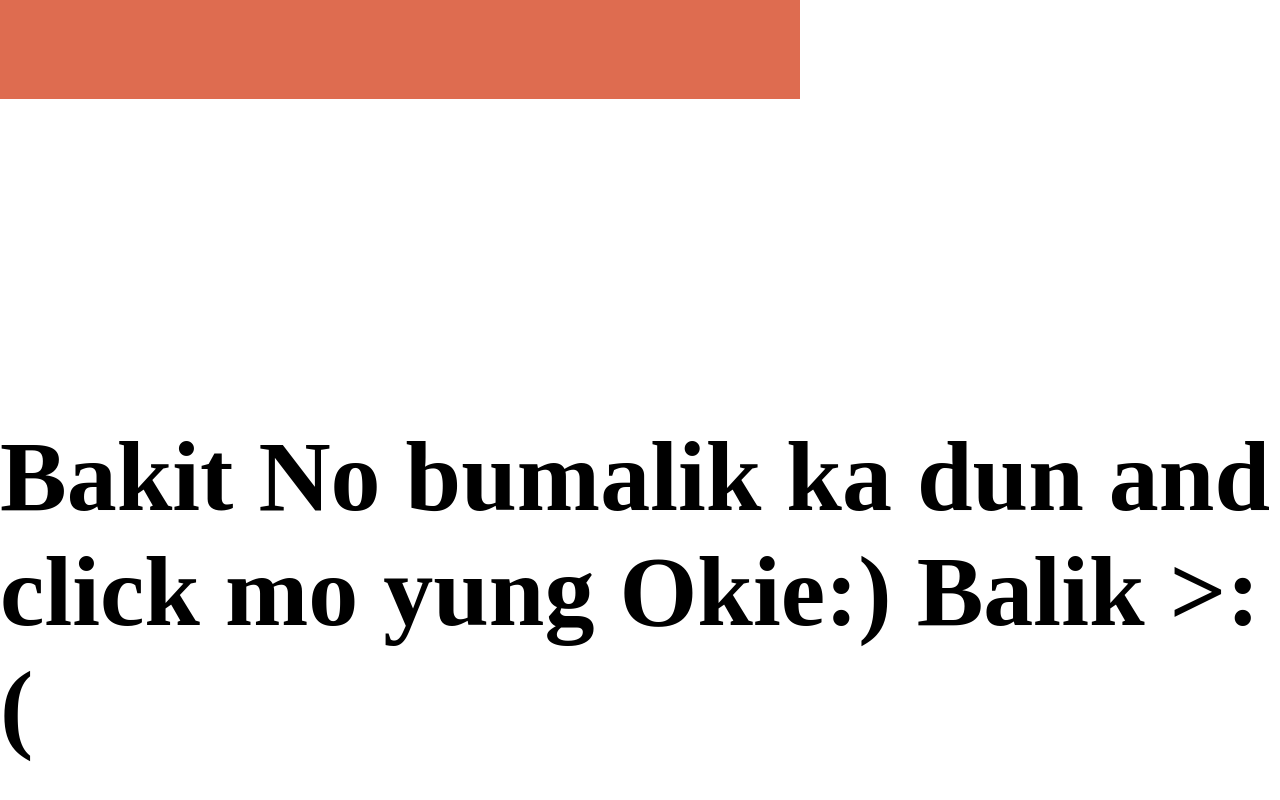
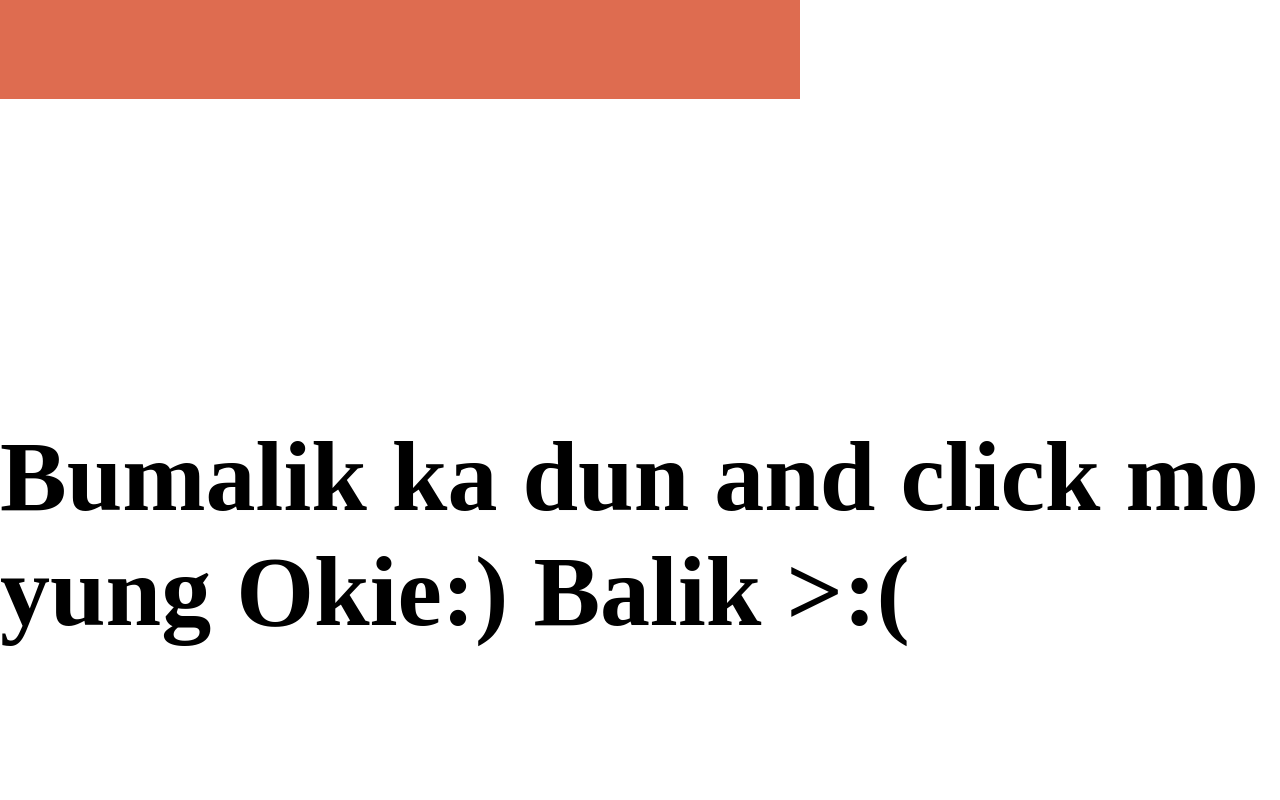
Before and after one commit to JHAY2R4/JHAY2R4-website, a plain HTML site: page No.html in a window 1280 px wide. Shown: the part 701-1501 px from the top of the page. After the commit the page ends 1450 px from the top, so only its background shows below. Drawn offline with Linux system fonts and the light colour scheme.

Commit message:
Update No.html

```diff
--- a/No.html
+++ b/No.html
@@ -7,7 +7,7 @@
 <body>
 	<div class="container"></div>
 	    <div class="No">
-	    	<h2>Bakit No bumalik ka dun and click mo yung Okie:) Balik >:(</h2>
+	    	<h2>Bumalik ka dun and click mo yung Okie:) Balik >:(</h2>
 	    </div>
 
 </body>
```
